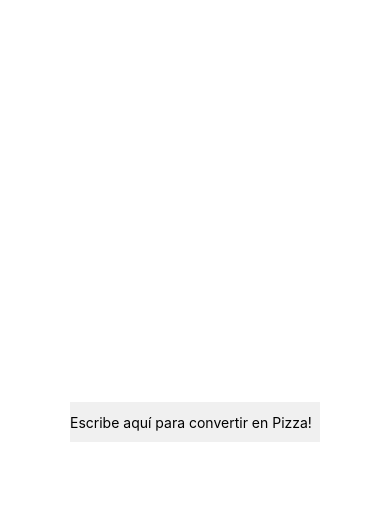
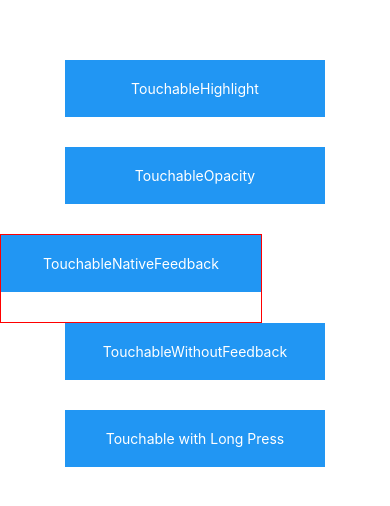
Before and after one commit to luiscript/curso-react-native, a React Native app: screen / in a window 390 px wide. Shown: the top 506 px of the page. Built offline with nearby package versions, Linux system fonts and the light colour scheme.

Commit message:
7.7.1 Botones y touchables

```diff
--- a/App.js
+++ b/App.js
@@ -1,25 +1,69 @@
 import React, { Component } from 'react';
-import { AppRegistry, Text, TextInput, View } from 'react-native';
+import { Alert, Platform, StyleSheet,
+  Text, TouchableHighlight, TouchableOpacity,
+  TouchableNativeFeedback, TouchableWithoutFeedback,
+  View } from 'react-native';
 
-export default class PizzaTranslator extends Component {
-  constructor(props) {
-    super(props);
-    this.state = {text: ''};
+export default class Touchables extends Component {
+  _onPressButton() {
+    Alert.alert('You tapped the button!')
   }
+
+  _onLongPressButton() {
+    Alert.alert('You long-pressed the button!')
+  }
+
 
   render() {
     return (
-      <View style={{flex: 1, justifyContent: 'center', alignItems: 'center'}}>
-        <TextInput
-          style={{height: 40, width: 250, backgroundColor: '#f0f0f0'}}
-          placeholder="Escribe aquí para convertir en Pizza!"
-          onChangeText={(text) => this.setState({text})}
-          value={this.state.text}
-        />
-        <Text style={{fontSize: 42}}>
-          {this.state.text.split(' ').map((word) => word && '🍕').join(' ')}
-        </Text>
+      <View style={styles.container}>
+        <TouchableHighlight onPress={this._onPressButton} underlayColor="white">
+          <View style={styles.button}>
+            <Text style={styles.buttonText}>TouchableHighlight</Text>
+          </View>
+        </TouchableHighlight>
+        <TouchableOpacity onPress={this._onPressButton}>
+          <View style={styles.button}>
+            <Text style={styles.buttonText}>TouchableOpacity</Text>
+          </View>
+        </TouchableOpacity>
+        <TouchableNativeFeedback
+            onPress={this._onPressButton}
+            background={Platform.OS === 'android' ? TouchableNativeFeedback.SelectableBackground() : ''}>
+          <View style={styles.button}>
+            <Text style={styles.buttonText}>TouchableNativeFeedback</Text>
+          </View>
+        </TouchableNativeFeedback>
+        <TouchableWithoutFeedback
+            onPress={this._onPressButton}
+            >
+          <View style={styles.button}>
+            <Text style={styles.buttonText}>TouchableWithoutFeedback</Text>
+          </View>
+        </TouchableWithoutFeedback>
+        <TouchableHighlight onPress={this._onPressButton} onLongPress={this._onLongPressButton} underlayColor="white">
+          <View style={styles.button}>
+            <Text style={styles.buttonText}>Touchable with Long Press</Text>
+          </View>
+        </TouchableHighlight>
       </View>
     );
   }
 }
+
+const styles = StyleSheet.create({
+  container: {
+    paddingTop: 60,
+    alignItems: 'center'
+  },
+  button: {
+    marginBottom: 30,
+    width: 260,
+    alignItems: 'center',
+    backgroundColor: '#2196F3'
+  },
+  buttonText: {
+    padding: 20,
+    color: 'white'
+  }
+});
```
